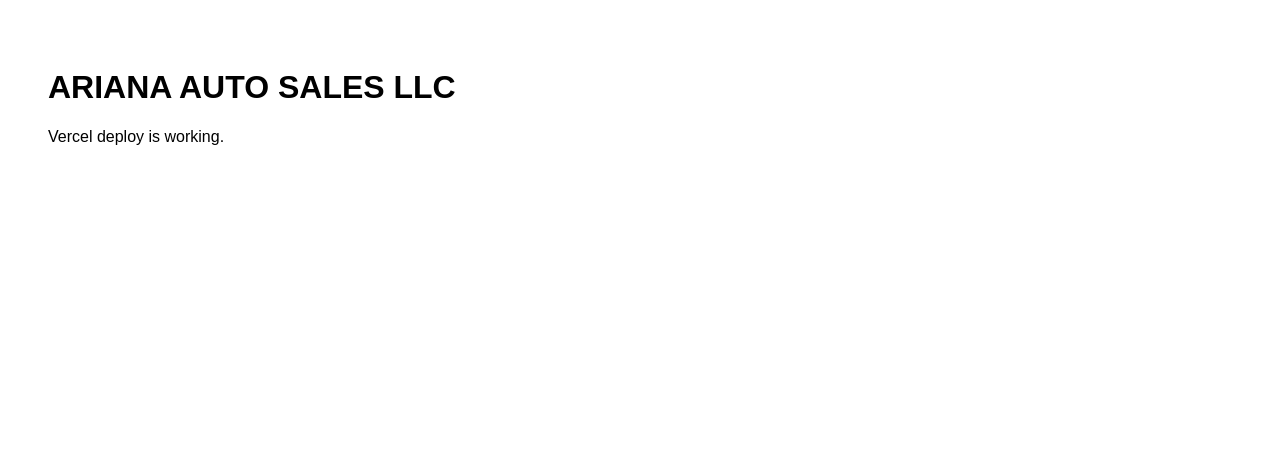
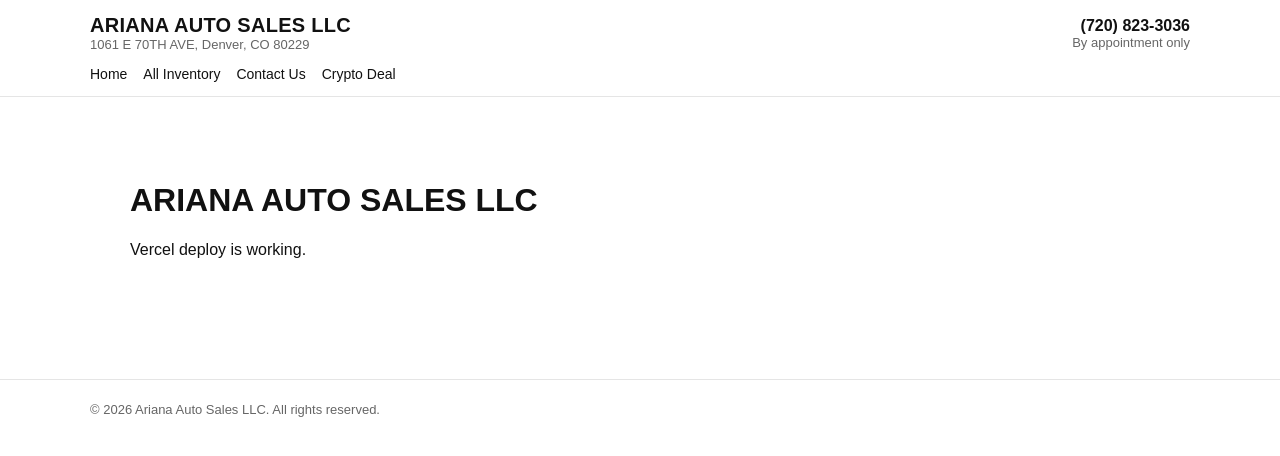
Before and after one commit to Arianaauto/arianaautosales, a Next.js app: page / in a window 1280 px wide. Shown: the top 456 px of the page. Built offline with nearby package versions, Linux system fonts and the light colour scheme.

Commit message:
Update layout.tsx

```diff
--- a/app/layout.tsx
+++ b/app/layout.tsx
@@ -6,7 +6,35 @@
 export default function RootLayout({ children }: { children: React.ReactNode }) {
   return (
     <html lang="en">
-      <body>{children}</body>
+      <body style={{ margin: 0, fontFamily: "Arial, sans-serif", background: "#fff", color: "#111" }}>
+        <header style={{ borderBottom: "1px solid #e5e5e5" }}>
+          <div style={{ maxWidth: 1100, margin: "0 auto", padding: "14px 16px", display: "flex", justifyContent: "space-between", alignItems: "center" }}>
+            <div>
+              <div style={{ fontWeight: 800, fontSize: 20, letterSpacing: 0.3 }}>ARIANA AUTO SALES LLC</div>
+              <div style={{ fontSize: 13, color: "#666" }}>1061 E 70TH AVE, Denver, CO 80229</div>
+            </div>
+            <div style={{ textAlign: "right" }}>
+              <a href="tel:+17208233036" style={{ fontWeight: 700, color: "#111", textDecoration: "none" }}>(720) 823-3036</a>
+              <div style={{ fontSize: 13, color: "#666" }}>By appointment only</div>
+            </div>
+          </div>
+
+          <nav style={{ maxWidth: 1100, margin: "0 auto", padding: "0 16px 14px", display: "flex", gap: 16, fontSize: 14 }}>
+            <a href="/" style={{ color: "#111", textDecoration: "none" }}>Home</a>
+            <a href="/all-inventory" style={{ color: "#111", textDecoration: "none" }}>All Inventory</a>
+            <a href="/contact-us" style={{ color: "#111", textDecoration: "none" }}>Contact Us</a>
+            <a href="/crypto-deal" style={{ color: "#111", textDecoration: "none" }}>Crypto Deal</a>
+          </nav>
+        </header>
+
+        <main style={{ maxWidth: 1100, margin: "0 auto", padding: "24px 16px" }}>{children}</main>
+
+        <footer style={{ borderTop: "1px solid #e5e5e5", marginTop: 40 }}>
+          <div style={{ maxWidth: 1100, margin: "0 auto", padding: "22px 16px", fontSize: 13, color: "#666" }}>
+            © {new Date().getFullYear()} Ariana Auto Sales LLC. All rights reserved.
+          </div>
+        </footer>
+      </body>
     </html>
   );
 }
```
